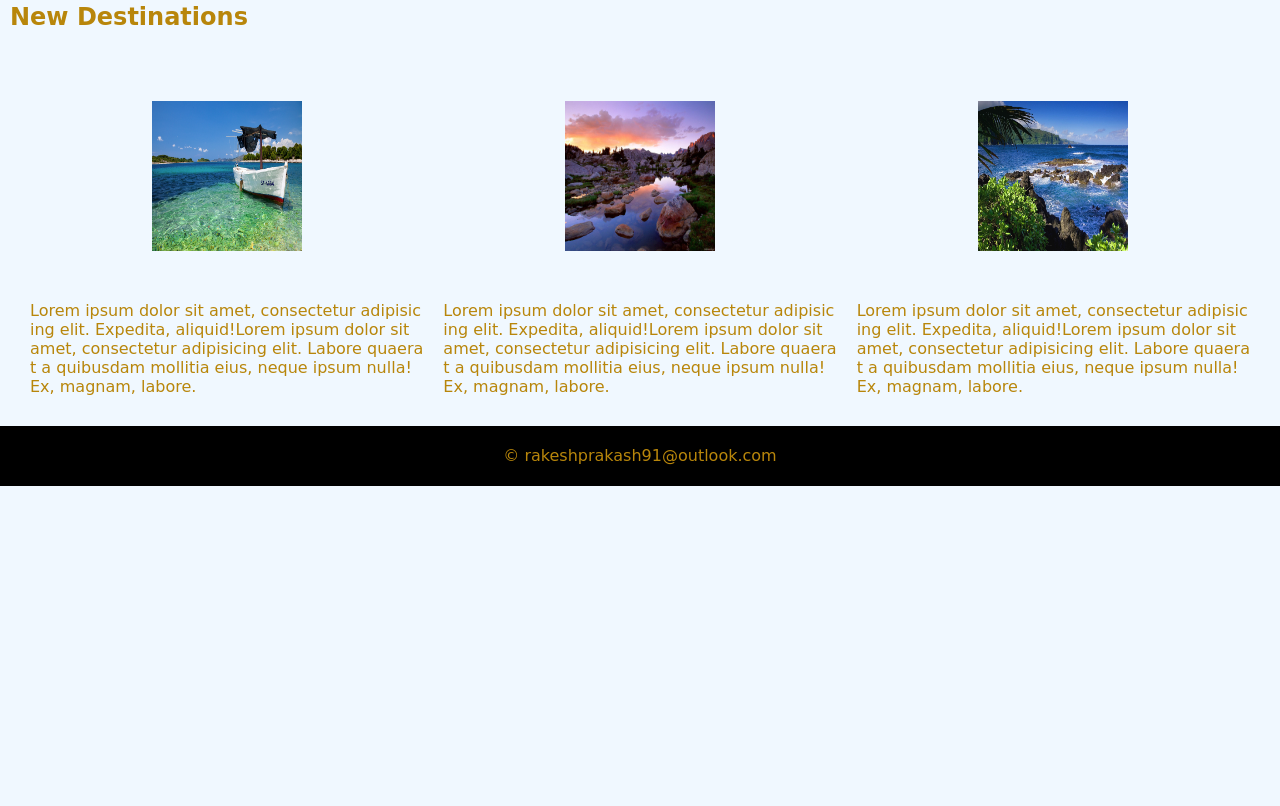
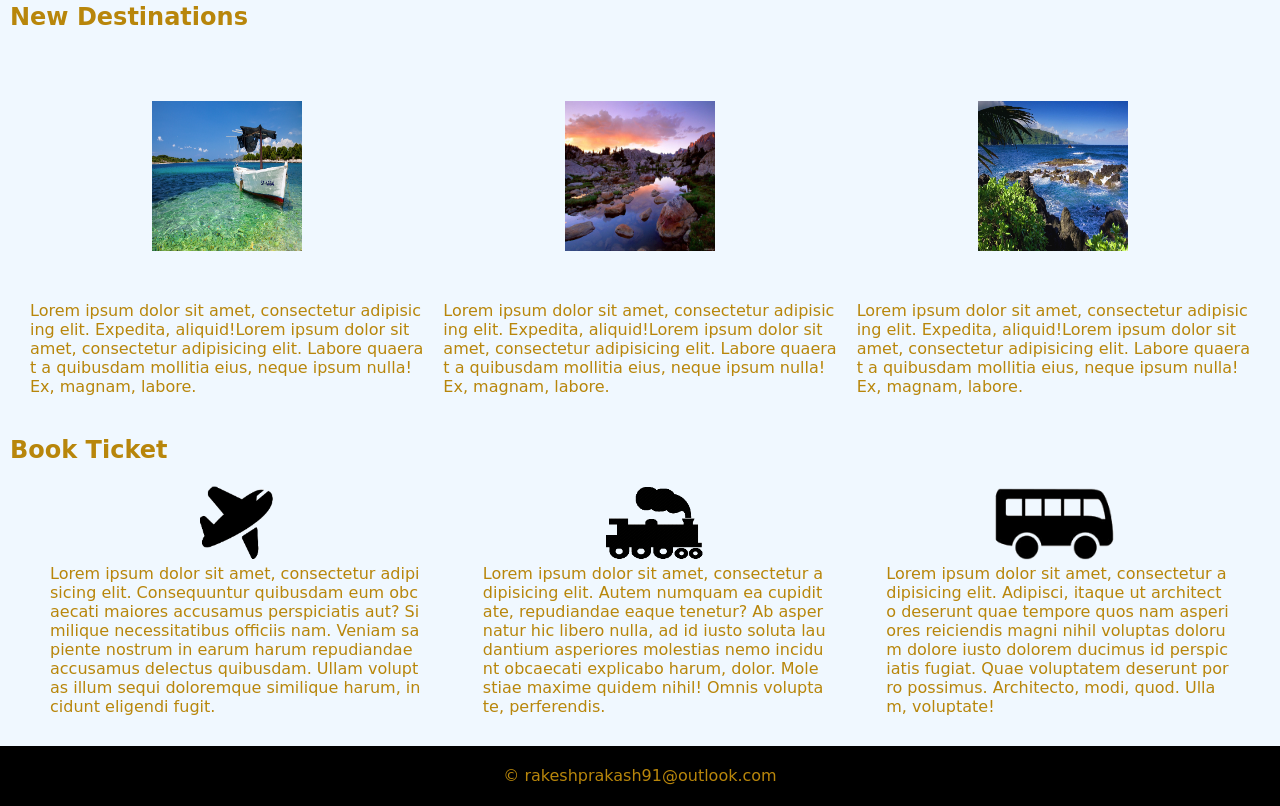
Before and after one commit to rakeshprakash91/htmlTemplate, a website: page index.html in a window 1280 px wide. Shown: the part 855-1661 px from the top of the page. Before the commit the page ends 1341 px from the top, so only its background shows below. Drawn offline with Linux system fonts and the light colour scheme.

Commit message:
Booking details added

```diff
--- a/css/styles.less
+++ b/css/styles.less
@@ -109,6 +109,40 @@ main {
 				transform: scale(1.7);
 			}
 		}
+		.bookTicket {
+			li {
+				padding: 0 30px;
+				word-break: break-all;
+			}
+			.rocket {
+				top: 0;
+				left: 0;
+				height: 80px;
+				&:hover {
+					opacity: 0;
+					transition: opacity 0.4s ease 0.2s;
+					animation-name: rocketAnim;
+					animation-duration: 700ms;
+					animation-delay: 0ms;
+					animation-fill-mode: forwards;
+					animation-timing-function: linear;
+					animation-iteration-count: infinite;
+					transform-origin: 0 0;
+				}
+			}
+		}
+		.train {
+			height: 80px;
+			&:hover {
+				animation-name: trainAnim;
+				animation-duration: 1000ms;
+				animation-delay: 0ms;
+				animation-fill-mode: forwards;
+				animation-timing-function: linear;
+				animation-iteration-count: infinite;
+				transform-origin: 0 0;
+			}
+		}
 	}
 }
 article {
@@ -199,9 +233,6 @@ footer {
 		background-size: cover;
 	}
 }
-
-/* Standard syntax */
-
 @keyframes sliderAnim {
 	0% {
 		background-image: url('img/slider-1.jpg');
@@ -224,3 +255,26 @@ footer {
 		background-size: cover;
 	}
 }
+@keyframes rocketAnim {
+	0% {
+		transform: translateX(30px) translateY(46px) rotate(0deg) translate(-50%, -50%);
+		animation-timing-function: cubic-bezier(.25, .25, .75, .75);
+	}
+	100% {
+		transform: translateX(150px) translateY(-90px) rotate(0deg) translate(-50%, -50%);
+	}
+}
+@keyframes trainAnim {
+	0% {
+		transform: translate(-75px, 40px) scale(1) rotateX(0deg) rotateY(0deg) rotateZ(0deg) translate(-50%, -50%);
+		animation-timing-function: cubic-bezier(.25, .25, .75, .75);
+	}
+	100% {
+		transform: translate(175px, 40px) scale(1) rotateX(0deg) rotateY(0deg) rotateZ(0deg) translate(-50%, -50%);
+	}
+}
+html::after {
+	content: url(https://ga-beacon.appspot.com/UA-42910121-1/stylie?pixel);
+	position: absolute;
+	left: -999em;
+}
--- a/index.html
+++ b/index.html
@@ -67,7 +67,21 @@
                     </article>
                 </li>
             </ul>
-
+            <h2>Book Ticket</h2>
+            <ul class="bookTicket">
+            	<li>
+            		<img src="css/img/rocket.png" class="rocket" alt="">
+            		<p>Lorem ipsum dolor sit amet, consectetur adipisicing elit. Consequuntur quibusdam eum obcaecati maiores accusamus perspiciatis aut? Similique necessitatibus officiis nam. Veniam sapiente nostrum in earum harum repudiandae accusamus delectus quibusdam. Ullam voluptas illum sequi doloremque similique harum, incidunt eligendi fugit.</p>
+            	</li>
+            	<li>
+            		<img src="css/img/train.png" class="train" alt="">
+            		<p>Lorem ipsum dolor sit amet, consectetur adipisicing elit. Autem numquam ea cupiditate, repudiandae eaque tenetur? Ab aspernatur hic libero nulla, ad id iusto soluta laudantium asperiores molestias nemo incidunt obcaecati explicabo harum, dolor. Molestiae maxime quidem nihil! Omnis voluptate, perferendis.</p>
+            	</li>
+            	<li>
+            		<img src="css/img/bus.png" class="train">
+            		<p>Lorem ipsum dolor sit amet, consectetur adipisicing elit. Adipisci, itaque ut architecto deserunt quae tempore quos nam asperiores reiciendis magni nihil voluptas dolorum dolore iusto dolorem ducimus id perspiciatis fugiat. Quae voluptatem deserunt porro possimus. Architecto, modi, quod. Ullam, voluptate!</p>
+            	</li>
+            </ul>
         </section>
     </main>
     <footer>
```
Also changed, not shown: css/img/bus.jpg (added), css/img/bus.png (added), css/img/rocket.png (added), css/img/train.png (added), css/styles.css.
